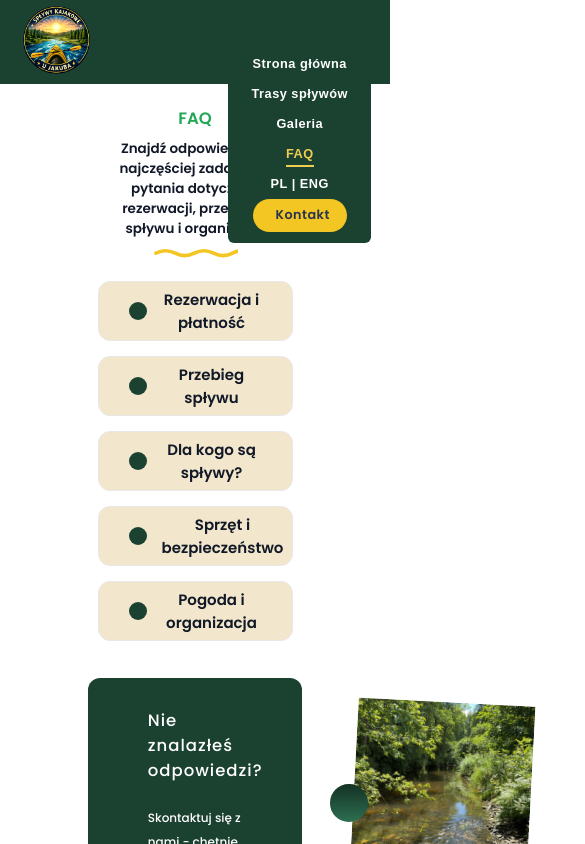
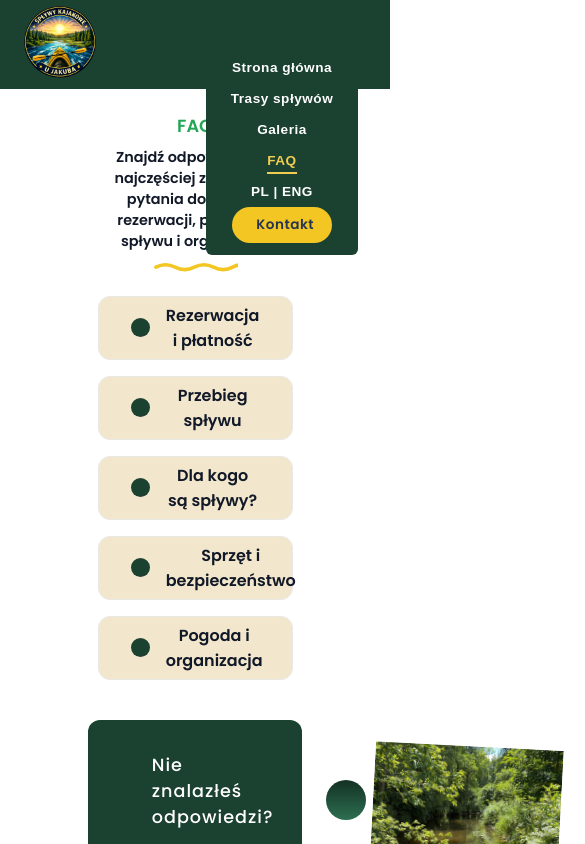
Before and after one commit to Karolina-S-dev/Kayaking-trips, a React (Create React App) app: page /faq in a window 390 px wide. Shown: the top 844 px of the page, 585 px wide, since content can reach past the window. Built offline with nearby package versions, Linux system fonts and the light colour scheme; some icons are missing.

Commit message:
changed queries home laptop

```diff
--- a/src/assets/css/queries.css
+++ b/src/assets/css/queries.css
@@ -4,7 +4,7 @@
   }
 
   .hero-section {
-    min-height: 60vh;
+    min-height: 70vh;
   }
 
   .nav-button {
@@ -89,10 +89,6 @@
     font-size: 9px !important;
   }
 
-  .hero-section {
-    min-height: 60vh;
-  }
-
   .hero-title-dancing-script {
     margin-bottom: 3rem;
   }
@@ -140,7 +136,7 @@
 @media only screen and (max-width: 1023px) {
   html,
   body {
-    font-size: 7.5px !important;
+    font-size: 8px !important;
   }
 
   .header-logo {
@@ -245,12 +241,12 @@
     display: block;
     font-size: 4rem;
     position: absolute;
-    right: 4rem;
-    top: 2.5rem;
+    right: 40px;
+    top: 20px;
     z-index: 999;
   }
 
-  .nav-links {
+  .nav-links-mobile {
     flex-direction: column !important;
     background-color: #1b4130;
     padding: 1.5rem;
@@ -260,9 +256,12 @@
     top: 1.5rem;
     padding-top: 5rem;
     z-index: 999;
-    margin-right: 1rem;
+    margin-right: 20px;
   }
 
+  .hero-content {
+    padding: 1.5rem;
+  }
   .hero-wave svg {
     height: 80%;
   }
--- a/src/components/Home/Header.js
+++ b/src/components/Home/Header.js
@@ -1,8 +1,10 @@
 import { useLocation, useNavigate } from "react-router-dom";
 import companyLogo from "../../assets/img/company-logo.png";
 import { usePageContext } from "../../context/pageContext";
+import { useState } from "react";
 
 const Header = () => {
+  const [isMenuOpen, setIsMenuOpen] = useState(true);
   const { activePage } = usePageContext();
   const navigate = useNavigate();
   const handleRedirectHomeScreen = () => {
@@ -24,7 +26,12 @@ const Header = () => {
   const location = useLocation();
   const isHome = location.pathname === "/";
 
-
+  const toggleMenu = () => {
+    <ion-icon name="mail-outline" onClick={toggleMenu}></ion-icon> &&
+    !isMenuOpen
+      ? setIsMenuOpen(true)
+      : setIsMenuOpen(false);
+  };
   return (
     <header
       className={
@@ -37,7 +44,9 @@ const Header = () => {
         <img className="header-logo" src={companyLogo} alt="Company Logo" />
       </a>
       <nav>
-        <ul className="nav-links flex-row">
+        <ul
+          className={`nav-links flex-row ${<ion-icon name="apps"></ion-icon> ? "nav-links-mobile" : ""}`}
+        >
           <li>
             <button
               onClick={handleRedirectHomeScreen}
@@ -79,7 +88,7 @@ const Header = () => {
               href="/contact"
               className="nav-button nav-button--contact navy-blue"
             >
-              <ion-icon name="mail-outline"></ion-icon>
+              <ion-icon name="mail-outline" onClick={toggleMenu}></ion-icon>
               <span>Kontakt</span>
             </a>
           </li>
```
